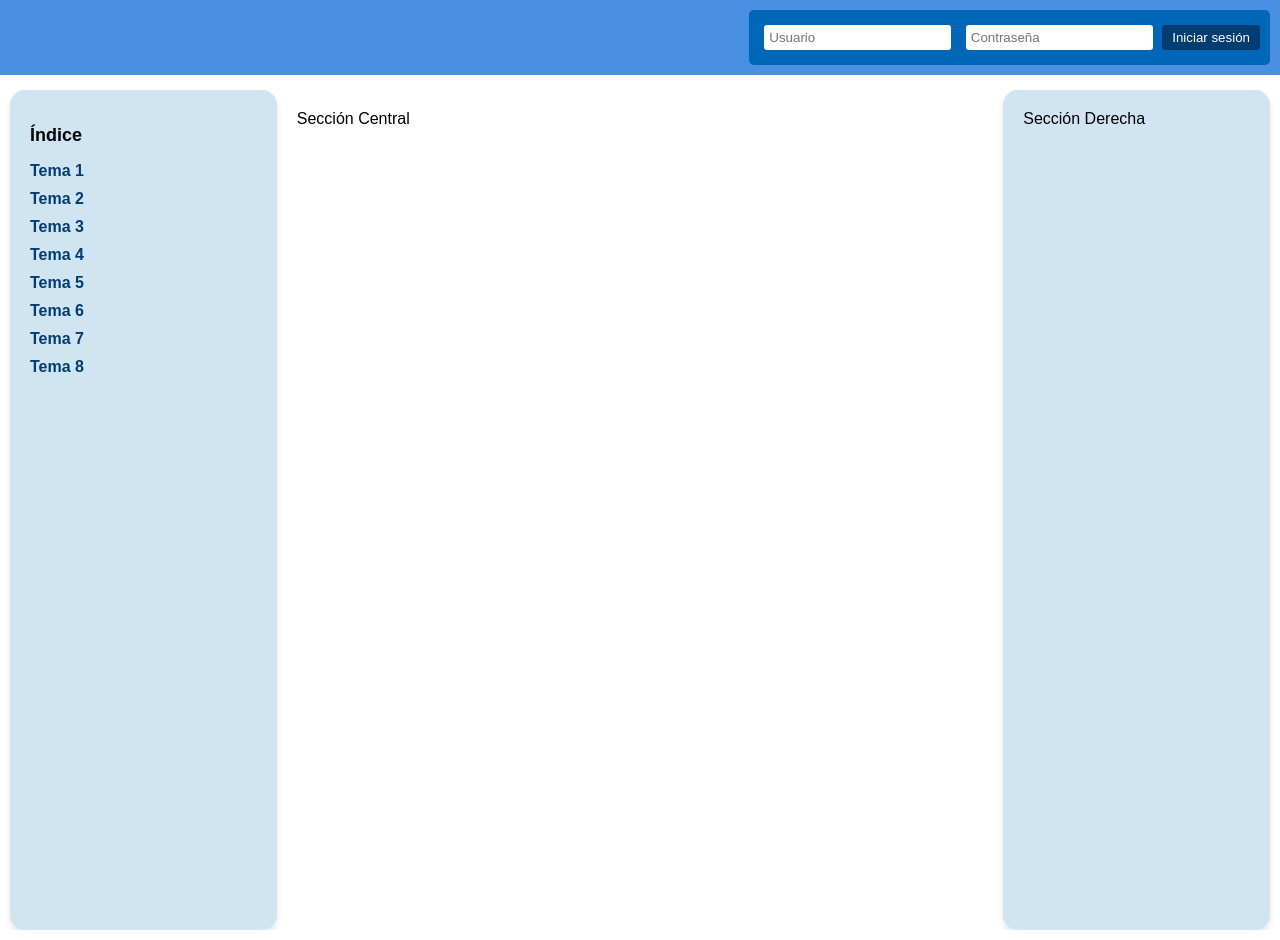
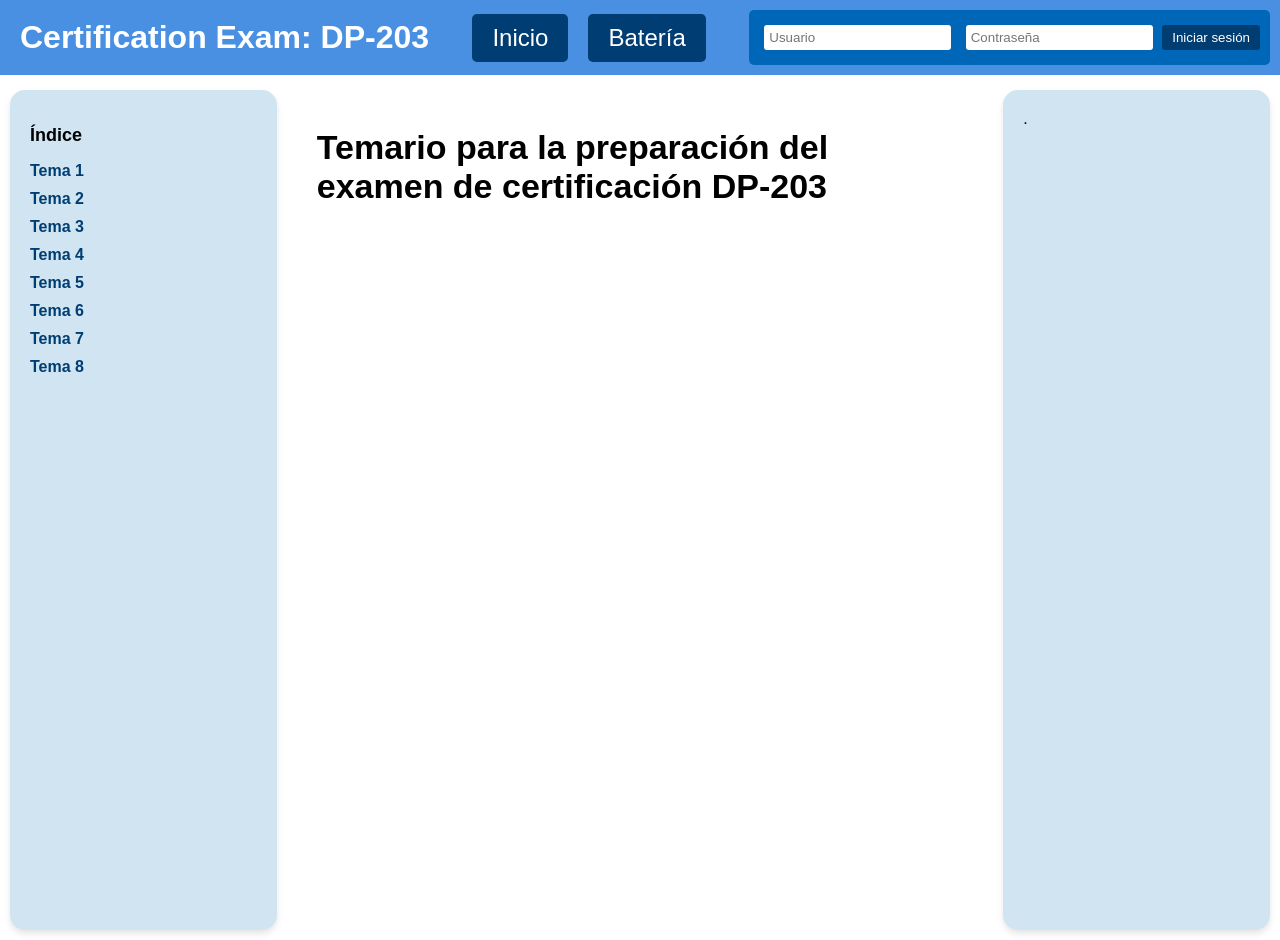
Before and after one commit to Mikemaranon/OpenCerts-webApp, a PHP site: page / in a window 1280 px wide. Run offline with PHP 8.4, Linux system fonts and the light colour scheme.

Commit message:
resources.txt added

```diff
--- a/generalStyle.css
+++ b/generalStyle.css
@@ -7,12 +7,45 @@ body {
 
 header {
     position: fixed;
+    display: flex;
+    justify-content: space-between;
+    align-items: center;
     top: 0;
     left: 0;
     width: 100%;
     background-color: #4A90E2; /* Azul relajado para el header */
     padding: 10px 20px;
     z-index: 10;
+}
+
+header h1 {
+    margin: 0;
+    color: white;
+}
+
+.button-container {
+    display: flex;
+    gap: 20px; /* Espacio entre los botones */
+}
+
+.button1, .button2 {
+    margin: 0;
+
+}
+
+.button1 button, .button2 button {
+    padding: 10px 20px;
+    background-color: #003D73; /* Azul oscuro */
+    color: white;
+    border: none;
+    border-radius: 5px;
+    cursor: pointer;
+    width: 100%; /* Hace que el botón ocupe todo el ancho de su div */
+    font-size: 24px;
+}
+
+.button1 button:hover, .button2 button:hover {
+    background-color: #1C5B90; /* Color al pasar el mouse */
 }
 
 .login-container {
@@ -79,8 +112,12 @@ section {
 .center-section {
     background-color: white;
     flex-grow: 1; /* La sección central ocupa el espacio restante */
-    margin-top: 30px;
+    margin: 20px;
     border-radius: 10px;
+}
+
+.center-section h1 {
+    font-size: 34px;
 }
 
 /* Estilo del índice */
--- a/index.html
+++ b/index.html
@@ -8,6 +8,15 @@
 </head>
 <body>
     <header>
+        <h1>Certification Exam: DP-203</h1>
+        <div class="button-container">
+            <div class="button1">
+                <button onclick="window.location.href='inicio.html'">Inicio</button>
+            </div>
+            <div class="button2">
+                <button onclick="window.location.href='bateria.html'">Batería</button>
+            </div>
+        </div>
         <div class="login-container">
             <form class="login-form">
                 <input type="text" placeholder="Usuario" required>
@@ -30,8 +39,10 @@
                 <li><a href="#">Tema 8</a></li>
             </ul>
         </section>
-        <section class="center-section">Sección Central</section>
-        <section class="right-section">Sección Derecha</section>
+        <section class="center-section">
+            <h1>Temario para la preparación del examen de certificación DP-203</h1>
+        </section>
+        <section class="right-section">.</section>
     </main>
 </body>
 </html>
--- /dev/null
+++ b/resources.txt
@@ -0,0 +1 @@
+https://getbootstrap.com
```
